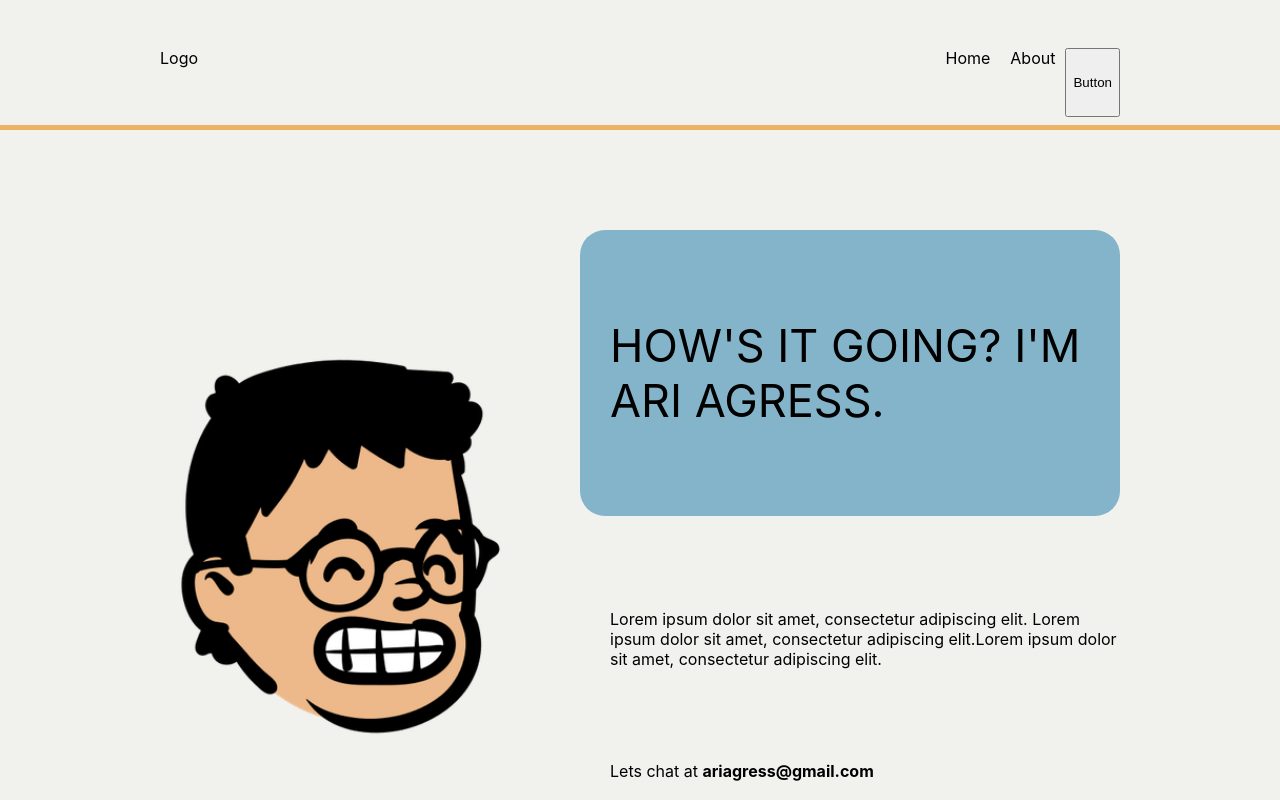
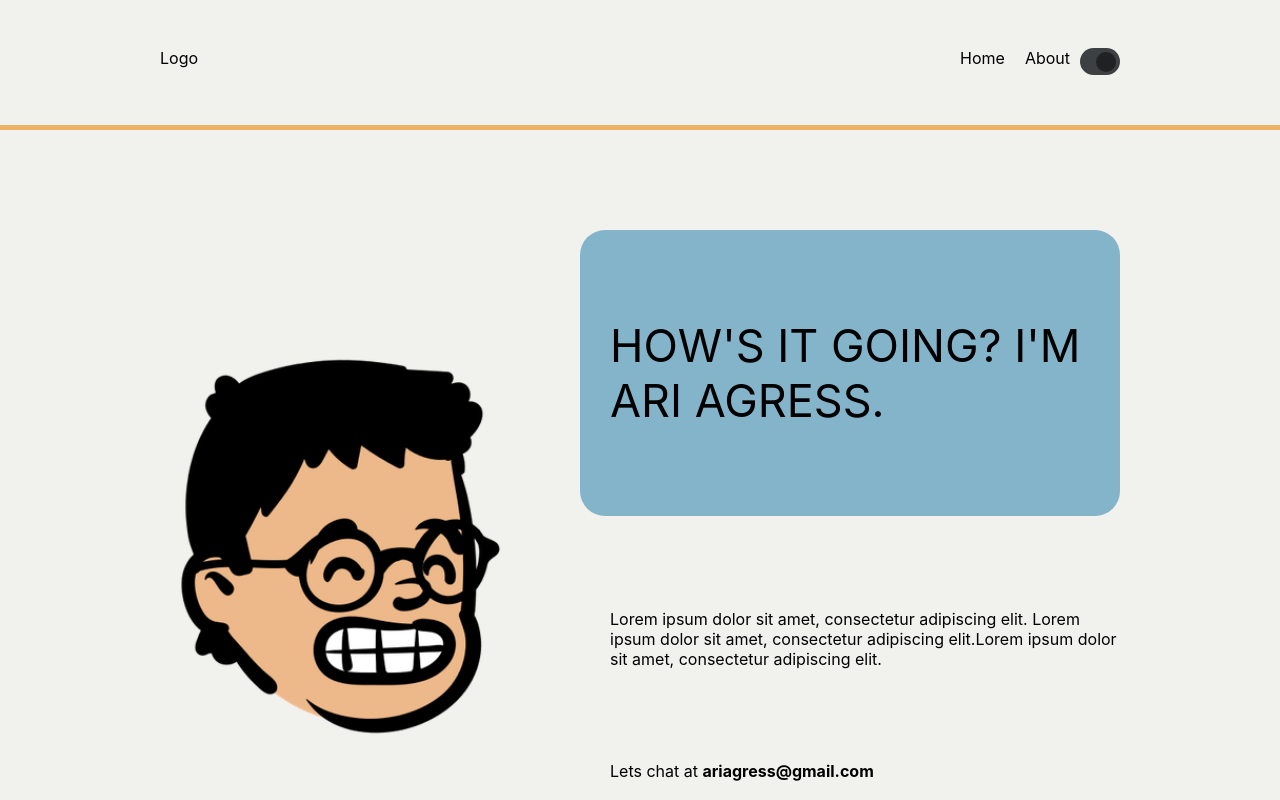
Before and after one commit to AriAgress/AriA_Portfolio, a React (Create React App) app: page / in a window 1280 px wide. Shown: the top 800 px of the page. Built offline with nearby package versions, Linux system fonts and the light colour scheme.

Commit message:
Add(ToggleSwitch): Created toggle for colorSwitch

```diff
--- a/src/App.js
+++ b/src/App.js
@@ -16,7 +16,7 @@ function App() {
       colorSwitch={colorSwitch}
       style={{
         backgroundColor: `${colorSwitch ? '#f1f1ee' : '#041c32'}`,
-        transition: 'background-color 0.5s linear',
+        transition: 'background-color 0.3s linear',
       }}>
       <Nav />
       <Routes>
--- a/src/Components/Nav/Nav.js
+++ b/src/Components/Nav/Nav.js
@@ -3,7 +3,9 @@ import styled from 'styled-components';
 
 import { Link } from 'react-router-dom';
 import { useSelector, useDispatch } from 'react-redux';
-import { setColor } from '../../Actions/Index';
+
+//components
+import ToggleSwitch from './ToggleSwitch/ToggleSwitch';
 
 const NavWrapper = styled.div`
   height: 125px;
@@ -50,7 +52,6 @@ const Links = styled.div`
 
 const Nav = () => {
   const colorSwitch = useSelector(state => state.colorSwitch);
-  const dispatch = useDispatch();
 
   return (
     <NavWrapper colorSwitch={colorSwitch}>
@@ -63,11 +64,7 @@ const Nav = () => {
           <Link to='/About' style={{ textDecoration: 'none' }}>
             <Links colorSwitch={colorSwitch}>About</Links>
           </Link>
-          <button
-            colorSwitch={colorSwitch}
-            onClick={() => dispatch(setColor(!colorSwitch))}>
-            Button
-          </button>
+          <ToggleSwitch colorSwitch={colorSwitch} />
         </NavLinksContainer>
       </NavContainer>
     </NavWrapper>
--- /dev/null
+++ b/src/Components/Nav/ToggleSwitch/ToggleSwitch.js
@@ -0,0 +1,45 @@
+import React from 'react';
+import styled from 'styled-components';
+import { useSelector, useDispatch } from 'react-redux';
+import { setColor } from '../../../Actions/Index';
+
+const SwitchContainer = styled.div`
+  display: flex;
+  justify-content: flex-start;
+  align-items: center;
+  background-color: ${props =>
+    props.colorSwitch === true ? 'rgb(210,210,210)' : 'rgb(60, 64, 67)'};
+  width: 40px;
+  height: 27px;
+
+  border-radius: 50px;
+`;
+
+const Switch = styled.div`
+  background: ${props =>
+    props.colorSwitch === true ? 'rgb(32,33,35)' : 'rgb(183, 198, 185)'};
+  border-radius: 50%;
+  width: 20px;
+  height: 20px;
+  cursor: pointer;
+
+  margin-left: ${props => (props.colorSwitch === true ? '1rem' : '0.3rem')};
+
+  transition-property: margin;
+  transition-duration: 0.4s;
+`;
+
+const ToggleSwitch = () => {
+  const colorSwitch = useSelector(state => state.colorSwitch);
+  const dispatch = useDispatch();
+  return (
+    <SwitchContainer>
+      <Switch
+        colorSwitch={colorSwitch}
+        onClick={() => dispatch(setColor(!colorSwitch))}
+      />
+    </SwitchContainer>
+  );
+};
+
+export default ToggleSwitch;
```
